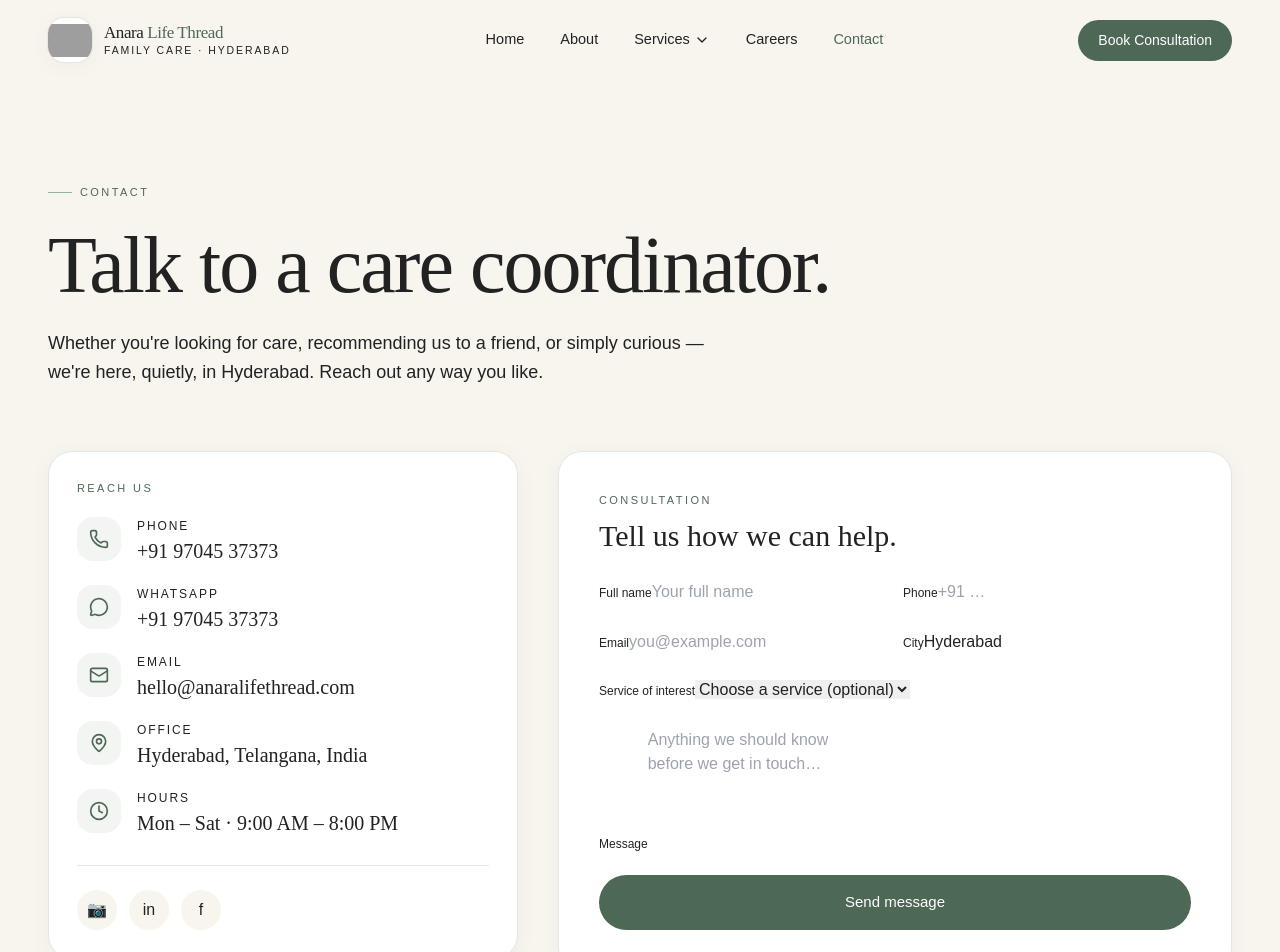
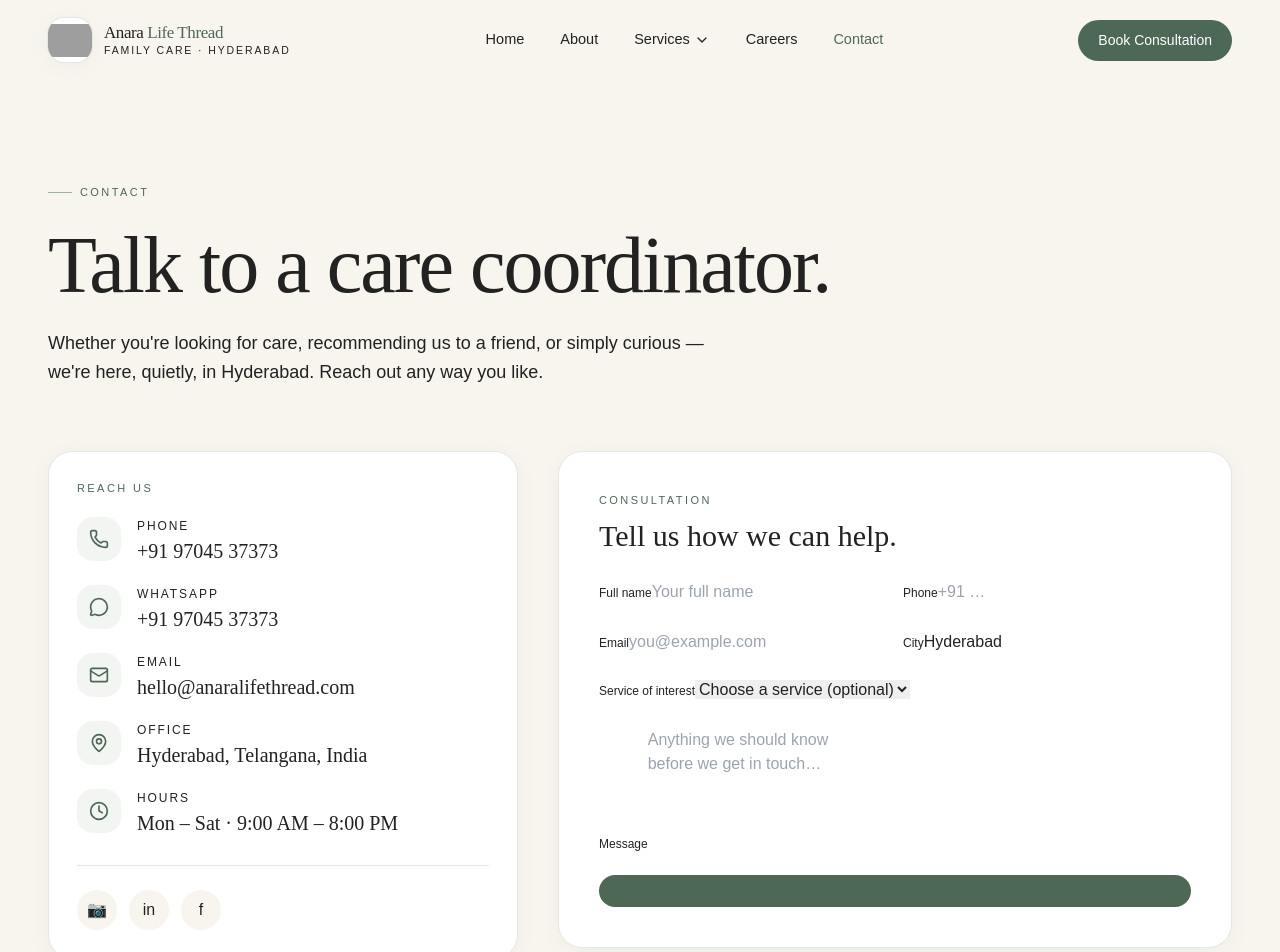
Before and after one commit to Sharath-kancha/anara-pro, a React (Create React App) app: page /contact in a window 1280 px wide. Shown: the top 952 px of the page. Built offline with nearby package versions, Linux system fonts and the light colour scheme; grey boxes are pictures that could not be loaded.

Commit message:
Fix enquiry form build

```diff
--- a/src/pages/Contact.jsx
+++ b/src/pages/Contact.jsx
@@ -233,7 +233,7 @@ toast.success(
                   data-testid="contact-submit"
                   className="w-full inline-flex items-center justify-center gap-2 bg-sage-600 hover:bg-sage-700 disabled:opacity-60 text-white rounded-full px-6 py-4 text-[15px] font-medium transition-all hover:-translate-y-0.5 hover:shadow-lift"
                 >
-                  {loading ? <><Loader2 className="w-4 h-4 animate-spin" /> Sending…</> : "Send message"}
+
                 </button>
               </form>
             )}
```
